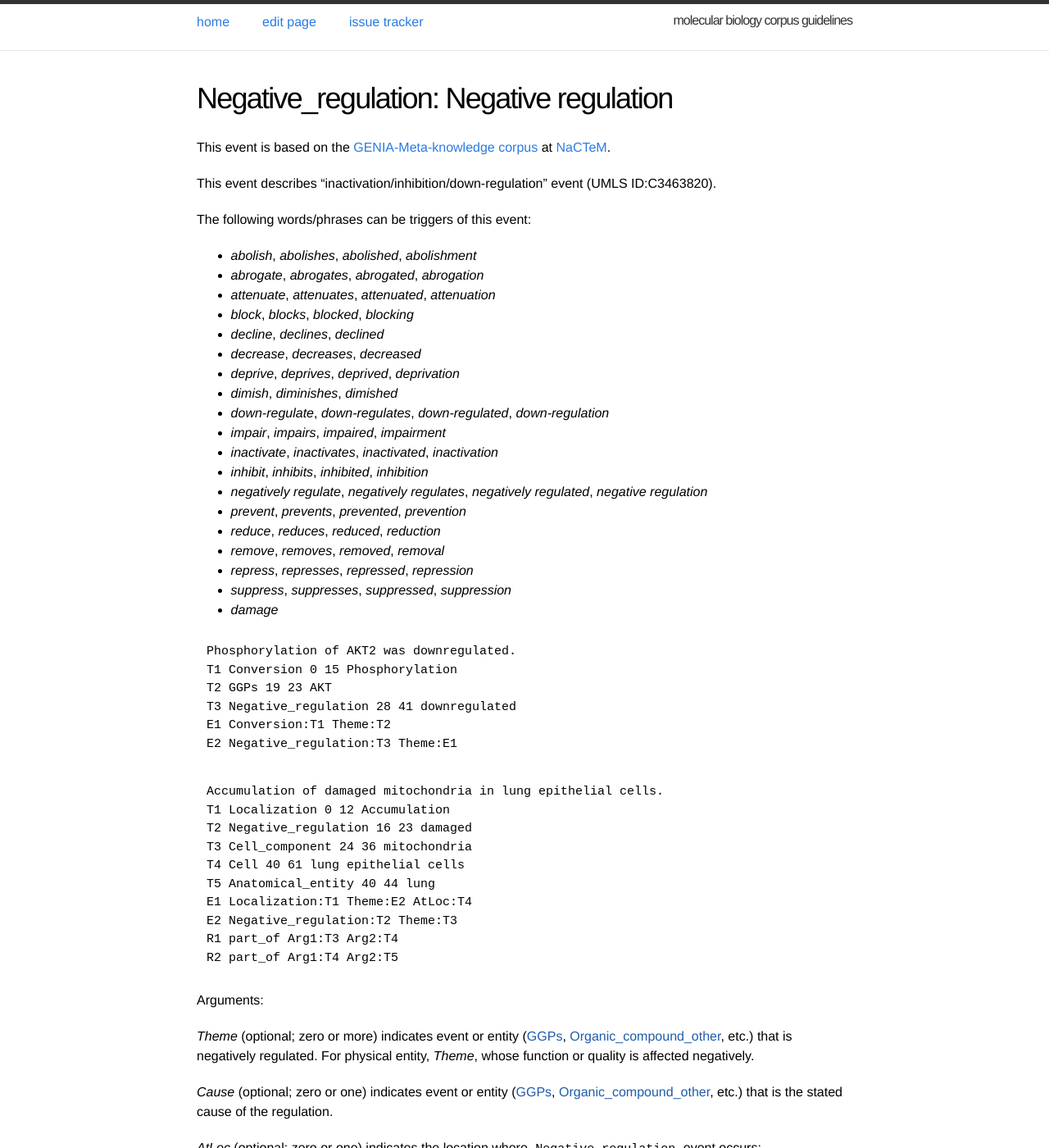
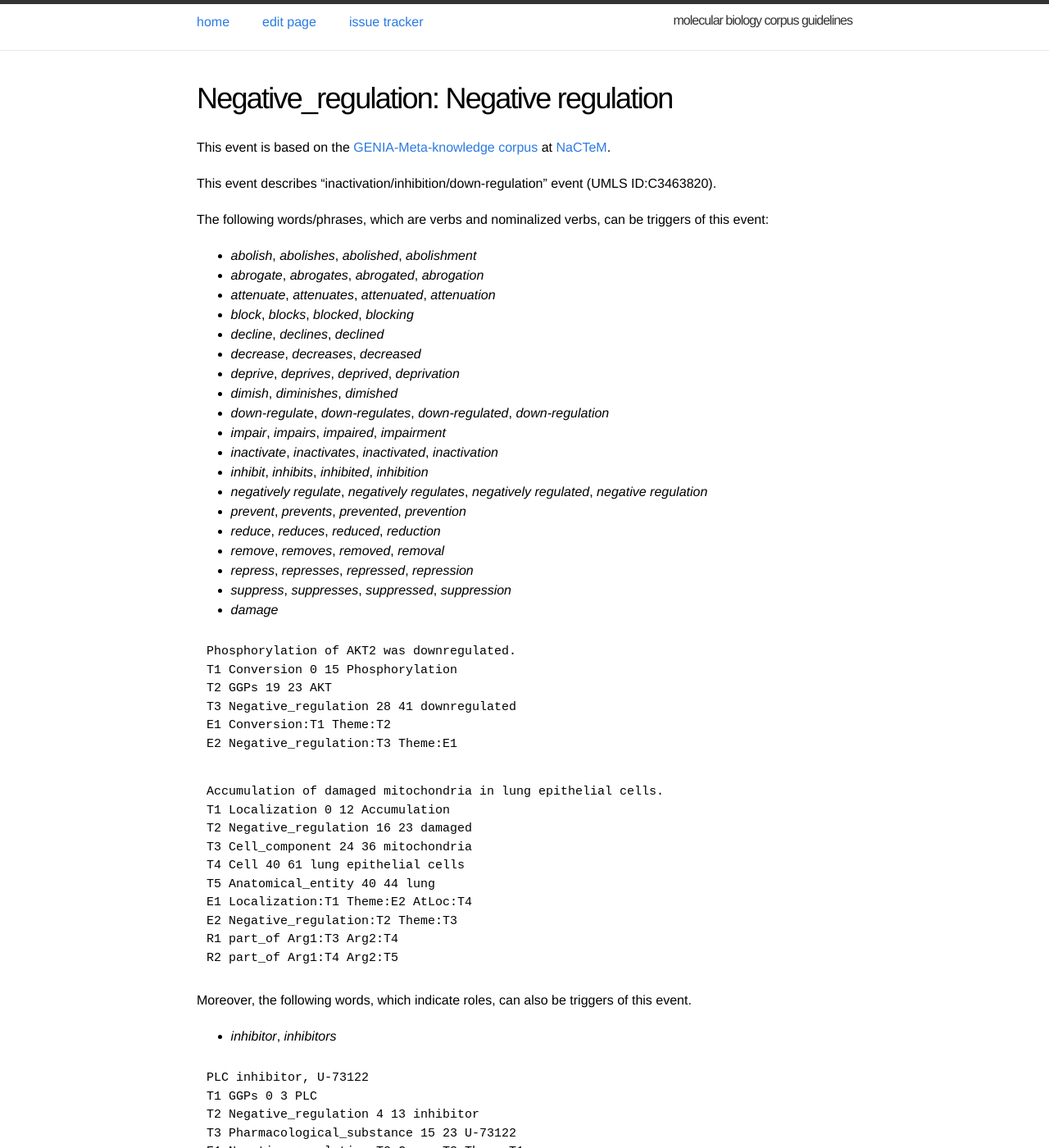
Before and after one commit to ezcatdb/molbiol_lung_corpus-guidelines, a Jekyll site: the page built from _event/Negative_regulation.md, in a window 1280 px wide and 1400 px high. Shown: the whole window at 82% size. Built offline with Jekyll 4.4.1, drawn with Linux system fonts in a browser that asks for light colours.

Commit message:
inculded "inhibitor" as trigger in Negative_Regulation.md

```diff
--- a/_event/Negative_regulation.md
+++ b/_event/Negative_regulation.md
@@ -10,7 +10,7 @@ This event is based on the <a href="http://www.nactem.ac.uk/meta-knowledge/">GEN
 
 This event describes "inactivation/inhibition/down-regulation" event (UMLS ID:C3463820).
 
-The following words/phrases can be triggers of this event:
+The following words/phrases, which are verbs and nominalized verbs, can be triggers of this event:
 
 - *abolish*, *abolishes*, *abolished*, *abolishment*
 - *abrogate*, *abrogates*, *abrogated*, *abrogation*
@@ -53,6 +53,17 @@ R1 part_of Arg1:T3 Arg2:T4
 R2 part_of Arg1:T4 Arg2:T5
 ~~~
 
+Moreover, the following words, which indicate roles, can also be triggers of this event.
+- *inhibitor*, *inhibitors*
+
+~~~ ann
+PLC inhibitor, U-73122
+T1 GGPs 0 3 PLC
+T2 Negative_regulation 4 13 inhibitor
+T3 Pharmacological_substance 15 23 U-73122
+E1 Negative_regulation:T2 Cause:T3 Theme:T1
+~~~
+
 Arguments:
 
 *Theme* (optional; zero or more) indicates event or entity ([GGPs](), [Organic_compound_other](), etc.) that is negatively regulated. For physical entity, *Theme*, whose function or quality is affected negatively.
```
